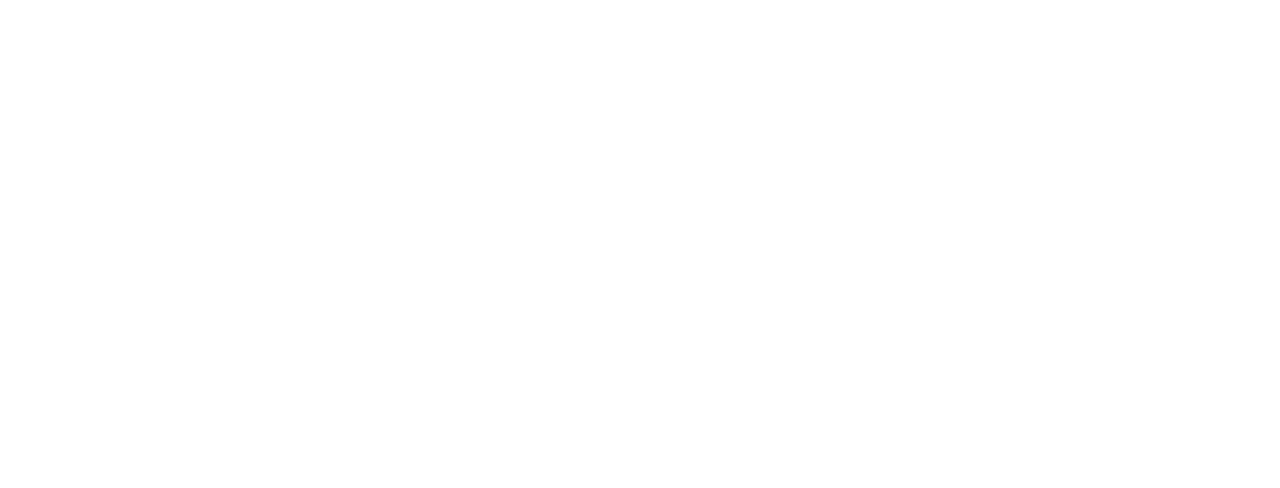
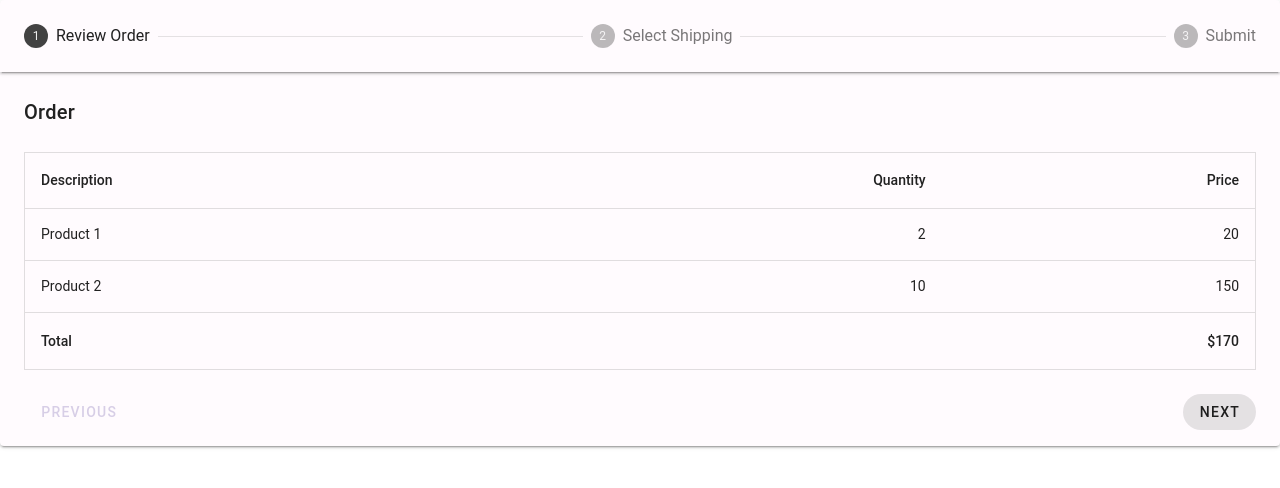
Before and after one commit to MilkFeng/easy_earn_web, a Vue app: page /dashboard in a window 1280 px wide. Before the commit this address had no page. Shown: the top 488 px of the page. Built offline with nearby package versions, Linux system fonts and the light colour scheme.

Commit message:
added wallet,dashboard

```diff
--- a/src/main.js
+++ b/src/main.js
@@ -9,6 +9,8 @@
 import * as directives from 'vuetify/directives';
 import '@mdi/font/css/materialdesignicons.min.css';
 import axios from 'axios';
+
+import { VStepper } from 'vuetify/labs/VStepper';
 
 import { md3 } from 'vuetify/blueprints';
 
@@ -23,6 +25,8 @@
 
 const app = createApp(App);
 
+app.component('VStepper', VStepper);
+
 app.config.globalProperties.$axios = axios;
 
 app.use(vuetify);
--- a/src/views/DashBoard.vue
+++ b/src/views/DashBoard.vue
@@ -1,18 +1,129 @@
 <template>
+    <v-stepper
+      v-model="step"
+      :items="items"
+      show-actions
+    >
+      <template v-slot:item.1>
+        <h3 class="text-h6">Order</h3>
 
-</template>
+        <br>
 
-<script setup>
+        <v-sheet border>
+          <v-table>
+            <thead>
+              <tr>
+                <th>Description</th>
+                <th class="text-end">Quantity</th>
+                <th class="text-end">Price</th>
+              </tr>
+            </thead>
 
-export default {
-    setup() {
-        return {
+            <tbody>
+              <tr v-for="(product, index) in products" :key="index">
+                <td v-text="product.name"></td>
+                <td class="text-end" v-text="product.quantity"></td>
+                <td class="text-end" v-text="product.quantity * product.price"></td>
+              </tr>
 
-        }
-    }
-}
-</script>
+              <tr>
+                <th>Total</th>
+                <th></th>
+                <th class="text-end">
+                  ${{ subtotal }}
+                </th>
+              </tr>
+            </tbody>
+          </v-table>
+        </v-sheet>
+      </template>
+
+      <template v-slot:item.2>
+        <h3 class="text-h6">Shipping</h3>
+
+        <br>
+
+        <v-radio-group v-model="shipping" label="Delivery Method">
+          <v-radio label="Standard Shipping" value="5"></v-radio>
+          <v-radio label="Priority Shipping" value="10"></v-radio>
+          <v-radio label="Express Shipping" value="15"></v-radio>
+        </v-radio-group>
+      </template>
+
+      <template v-slot:item.3>
+        <h3 class="text-h6">Confirm</h3>
+
+        <br>
+
+        <v-sheet border>
+          <v-table>
+            <thead>
+              <tr>
+                <th>Description</th>
+                <th class="text-end">Quantity</th>
+                <th class="text-end">Price</th>
+              </tr>
+            </thead>
+
+            <tbody>
+              <tr v-for="(product, index) in products" :key="index">
+                <td v-text="product.name"></td>
+                <td class="text-end" v-text="product.quantity"></td>
+                <td class="text-end" v-text="product.quantity * product.price"></td>
+              </tr>
+
+              <tr>
+                <td>Shipping</td>
+                <td></td>
+                <td class="text-end" v-text="shipping"></td>
+              </tr>
+
+              <tr>
+                <th>Total</th>
+                <th></th>
+                <th class="text-end">
+                  ${{ total }}
+                </th>
+              </tr>
+            </tbody>
+          </v-table>
+        </v-sheet>
+      </template>
+    </v-stepper>
+  </template>
 
 
-<style>
-</style>
+<script>
+  export default {
+    data: () => ({
+      shipping: 0,
+      step: 1,
+      items: [
+        'Review Order',
+        'Select Shipping',
+        'Submit',
+      ],
+      products: [
+        {
+          name: 'Product 1',
+          price: 10,
+          quantity: 2,
+        },
+        {
+          name: 'Product 2',
+          price: 15,
+          quantity: 10,
+        },
+      ],
+    }),
+
+    computed: {
+      subtotal () {
+        return this.products.reduce((acc, product) => acc + product.quantity * product.price, 0)
+      },
+      total () {
+        return this.subtotal + Number(this.shipping ?? 0)
+      },
+    },
+  }
+</script>
--- a/src/views/Mainwindow.vue
+++ b/src/views/Mainwindow.vue
@@ -32,8 +32,8 @@
               <h3 class="my-1">{{ user.username }}</h3>
               <h2 class="my-2">$ 300</h2>
               <v-divider class="my-3"></v-divider>
-              <v-btn rounded variant="text">我的账户</v-btn>
-              <v-btn rounded variant="text">登出</v-btn>
+                <v-btn rounded variant="text" @click="routeTo('/wallet')">钱包</v-btn>
+                <v-btn rounded variant="text">登出</v-btn>
             </div>
           </v-card-text>
         </v-card>
@@ -100,6 +100,9 @@
       // 点击头像后，链接到个人信息页面
       this.$router.push("/profile"); // 使用 Vue Router 的编程式导航
     },
+    routeTo(url) {
+      this.$router.push(url);
+    }
   },
 };
 </script>
```
Also changed, not shown: src/router/router.js (+12 -0 lines).
